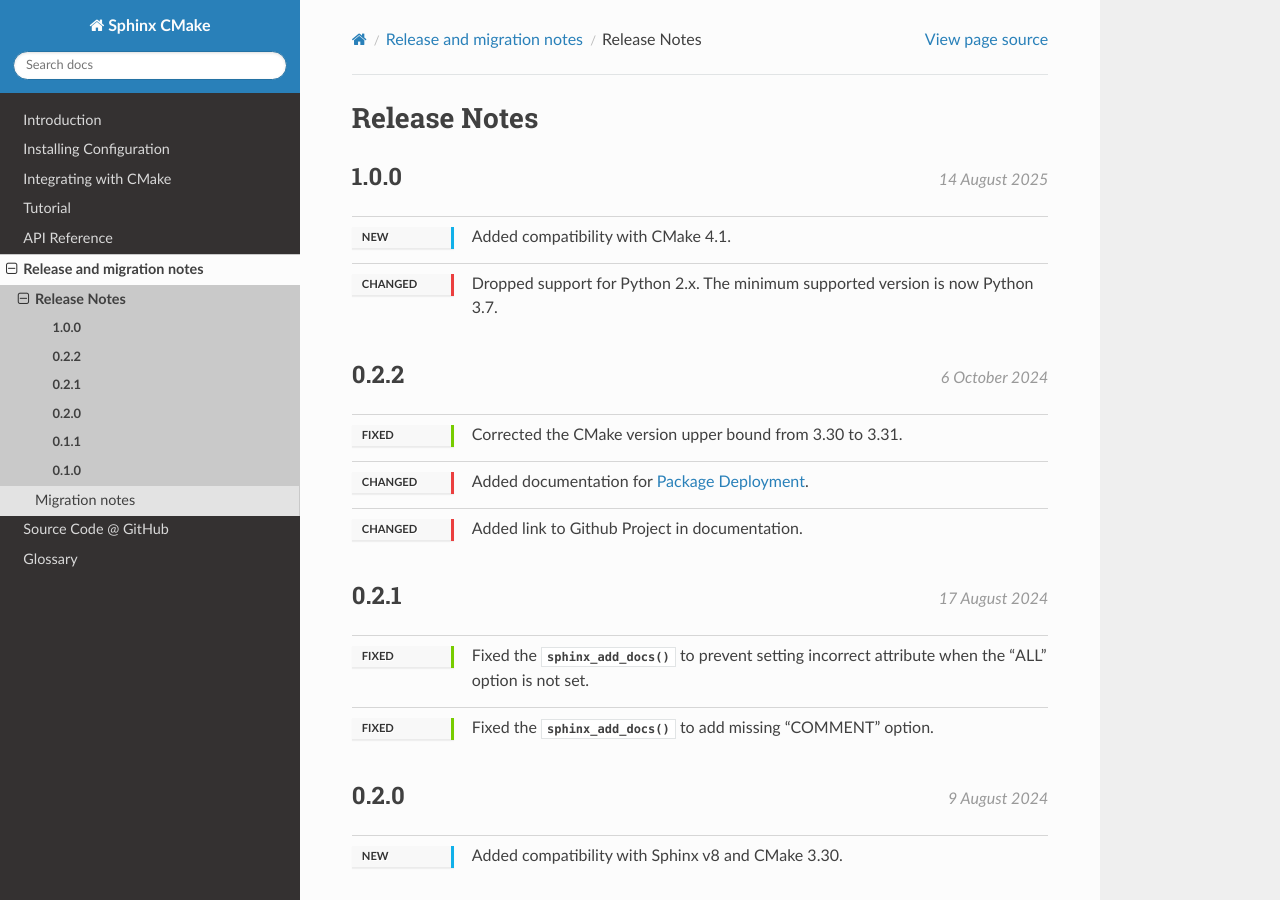
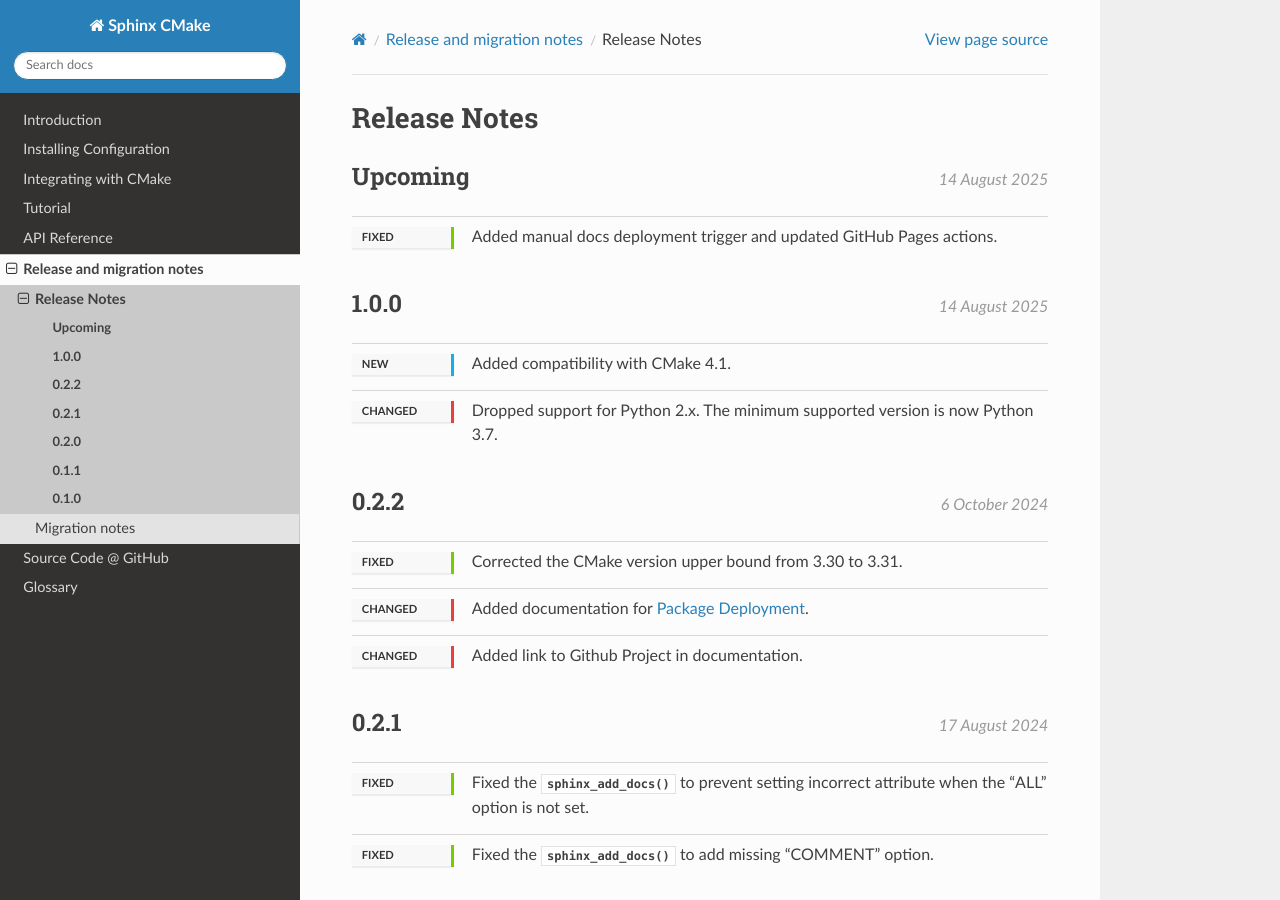
Before and after one commit to python-cmake/sphinx-cmake, a Sphinx documentation site: the page built from doc/release/release_notes.rst, in a window 1280 px wide and 900 px high. Built offline with Sphinx 7.4.7 and the Read the Docs theme 3.1.0, drawn with Linux system fonts in a browser that asks for light colours.

Commit message:
Added manual docs deployment trigger and updated GitHub Pages actions

```diff
--- a/doc/release/release_notes.rst
+++ b/doc/release/release_notes.rst
@@ -3,6 +3,12 @@
 *************
 Release Notes
 *************
+
+.. release:: Upcoming
+
+    .. change:: fixed
+
+        Added manual docs deployment trigger and updated GitHub Pages actions.
 
 .. release:: 1.0.0
     :date: 2025-08-14
```
Also changed, not shown: 1 other file.
